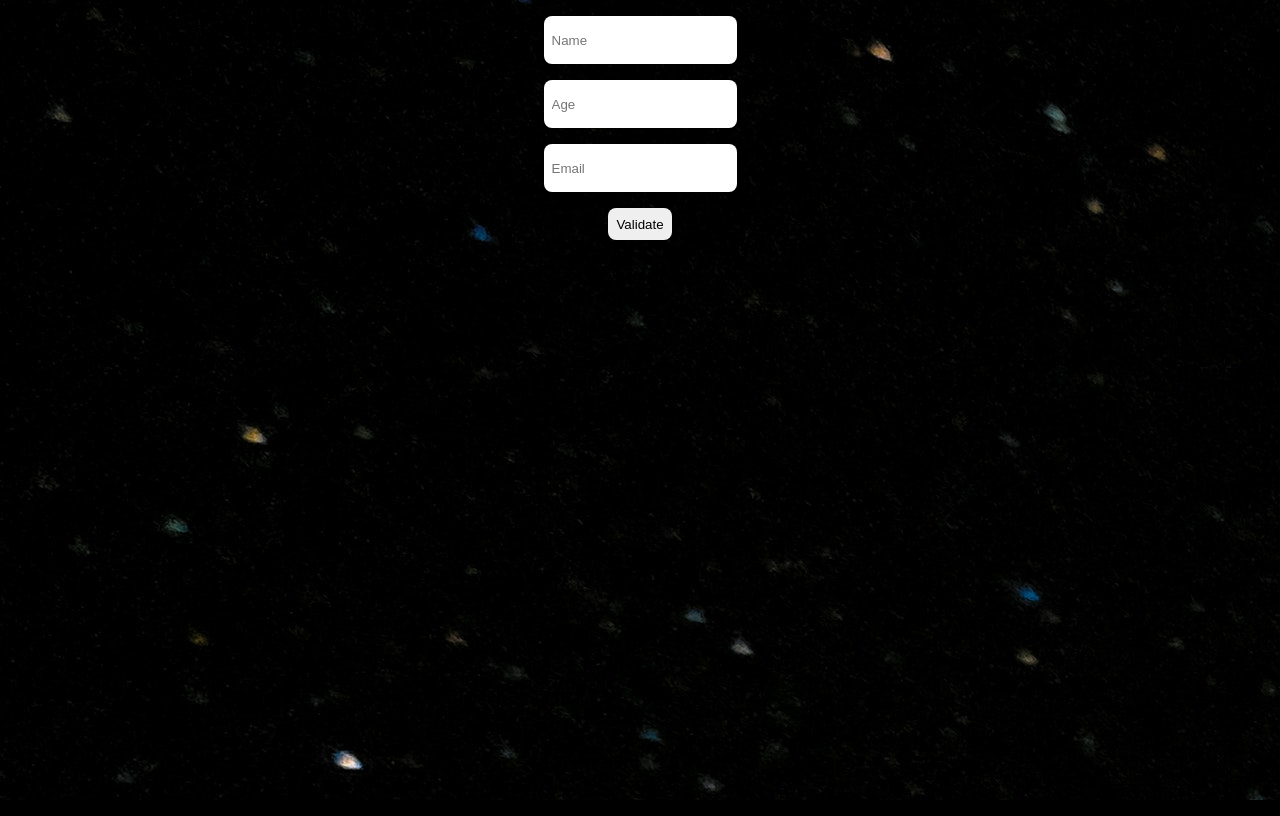
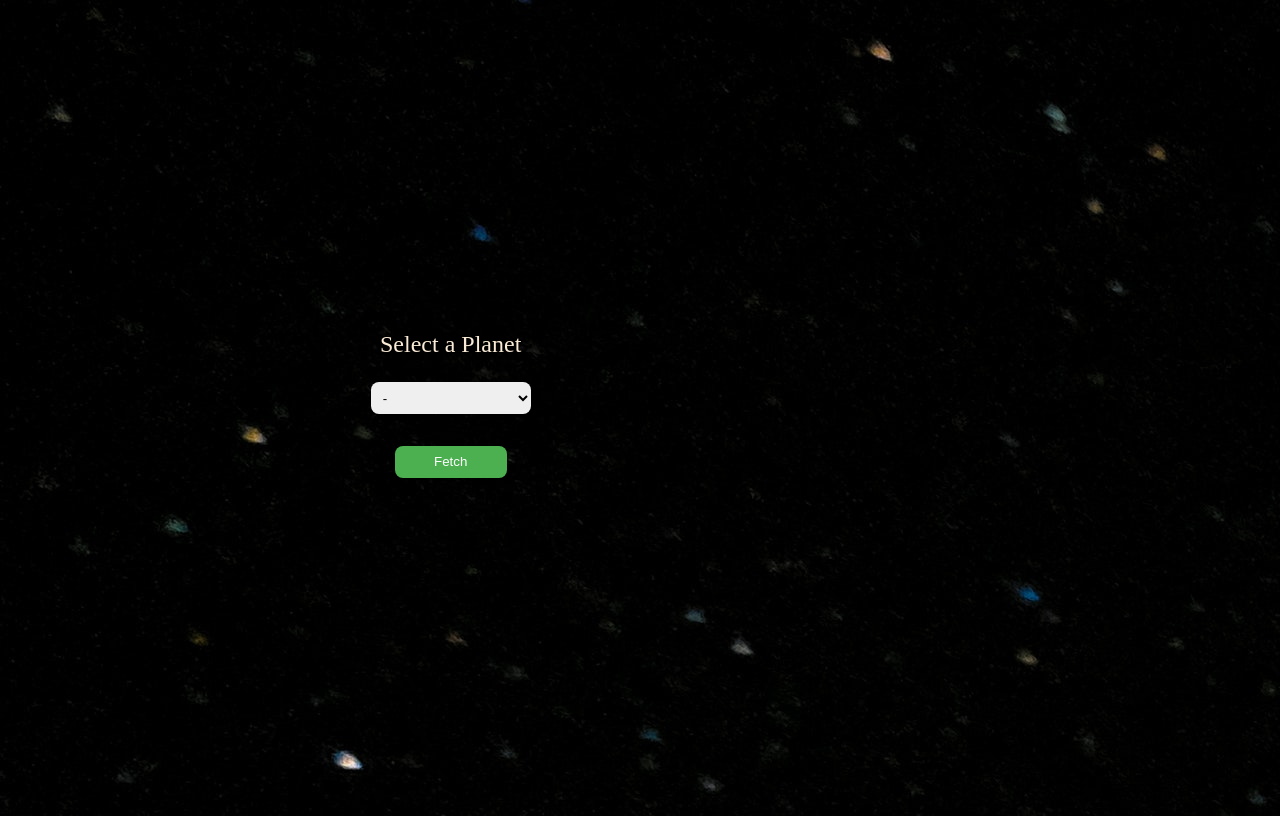
Before and after one commit to RahulRST/WebTech-Lab, a PHP site: page /Ex-3/main.html in a window 1280 px wide. Run offline with PHP 8.4, Linux system fonts and the light colour scheme.

```diff
--- a/Ex-3/main.html
+++ b/Ex-3/main.html
@@ -1,17 +1,30 @@
 <!DOCTYPE html>
 <html lang="en">
-<head>
-    <meta charset="UTF-8">
-    <meta name="viewport" content="width=device-width, initial-scale=1.0">
+  <head>
+    <meta charset="UTF-8" />
+    <meta name="viewport" content="width=device-width, initial-scale=1.0" />
     <title>Main</title>
-    <link rel="stylesheet" type="text/css" href="style.css">
-</head>
-<body>
-    <form class="flex" onsubmit="handleSubmit()">
-        <input type="text" name="name" id="name" placeholder="Name">
-        <input type="text" name="age" id="age" placeholder="Age">
-        <input type="text" name="email" id="email" placeholder="Email">
-        <input type="submit" value="Validate">
-    </form>
-</body>
+    <link rel="stylesheet" type="text/css" href="style.css" />
+  </head>
+  <body>
+    <div class="flex-row">
+      <form class="flex-col" onsubmit="handleSubmit(event)">
+        <label for="planet">Select a Planet</label>
+        <select id="planet" onchange="handleSelect(event)">
+          <option value="-">-</option>
+          <option value="mercury">Mercury</option>
+          <option value="venus">Venus</option>
+          <option value="earth">Earth</option>
+          <option value="mars">Mars</option>
+          <option value="jupiter">Jupiter</option>
+          <option value="saturn">Saturn</option>
+          <option value="uranus">Uranus</option>
+          <option value="neptune">Neptune</option>
+        </select>
+        <input type="submit" value="Fetch" />
+      </form>
+      <div class="flex-col" id="data"></div>
+    </div>
+    <script src="script.js"></script>
+  </body>
 </html>
--- /dev/null
+++ b/Ex-3/script.js
@@ -0,0 +1,29 @@
+let planet;
+
+const handleSubmit = async (e) => {
+    e.preventDefault();
+    const data = document.getElementById('data');
+    const planetspacedata = await fetch(`https://api.le-systeme-solaire.net/rest/bodies/${planet}`);
+    const planetdata = await planetspacedata.json();
+    data.innerHTML = `
+        <h2>${planetdata.englishName}</h2>
+        <div class="flex-row">
+            <p>Gravity: ${planetdata.gravity}</p>
+            <p>Mass: ${planetdata.mass.massValue} ${planetdata.mass.massExponent}</p>
+        </div>
+        <div class="flex-row">
+            <p>Mean Radius: ${planetdata.meanRadius} km</p>
+            <p>Escape Velocity: ${planetdata.escape}</p>
+        </div>
+        <div class="flex-row">
+            <p>Rotation Period: ${planetdata.sideralRotation}</p>
+            <p>Rotation Velocity: ${planetdata.sideralRotation}</p>
+        </div>
+        <p>Gravity: ${planetdata.gravity}</p>
+    `;
+
+}
+
+const handleSelect = (e) => {
+    planet = e.target.value;
+}
--- a/Ex-3/style.css
+++ b/Ex-3/style.css
@@ -5,15 +5,54 @@ html {
 
 input {
     height: 2rem;
+    width: 7rem;
     border-radius: 0.5rem;
     border: none;
     padding: 0.5rem;
     margin: 0.5rem 0;
 }
 
-.flex {
+input[type="submit"] {
+    background-color: #4CAF50;
+    color: white;
+    cursor: pointer;
+    scale: 1;
+    transition: all 0.5s ease-in-out;
+}
+
+input[type="submit"]:hover {
+    background-color: #45a049;
+    scale: 1.1;
+    transition: all 0.5s ease-in-out;
+}
+
+label {
+    font-size: 1.5rem;
+}
+
+select {
+    height: 2rem;
+    width: 10rem;
+    border-radius: 0.5rem;
+    border: none;
+    padding: 0.5rem;
+    margin: 0.5rem 0;
+}
+
+.flex-col {
     display: flex;
     flex-direction: column;
     justify-content: center;
     align-items: center;
+    gap: 1rem;
+    height: 100vh;
 }
+
+.flex-row {
+    display: flex;
+    flex-direction: row;
+    justify-content: space-evenly;
+    align-items: center;
+    gap: 1rem;
+    /* height: 100vh; */
+}
```
